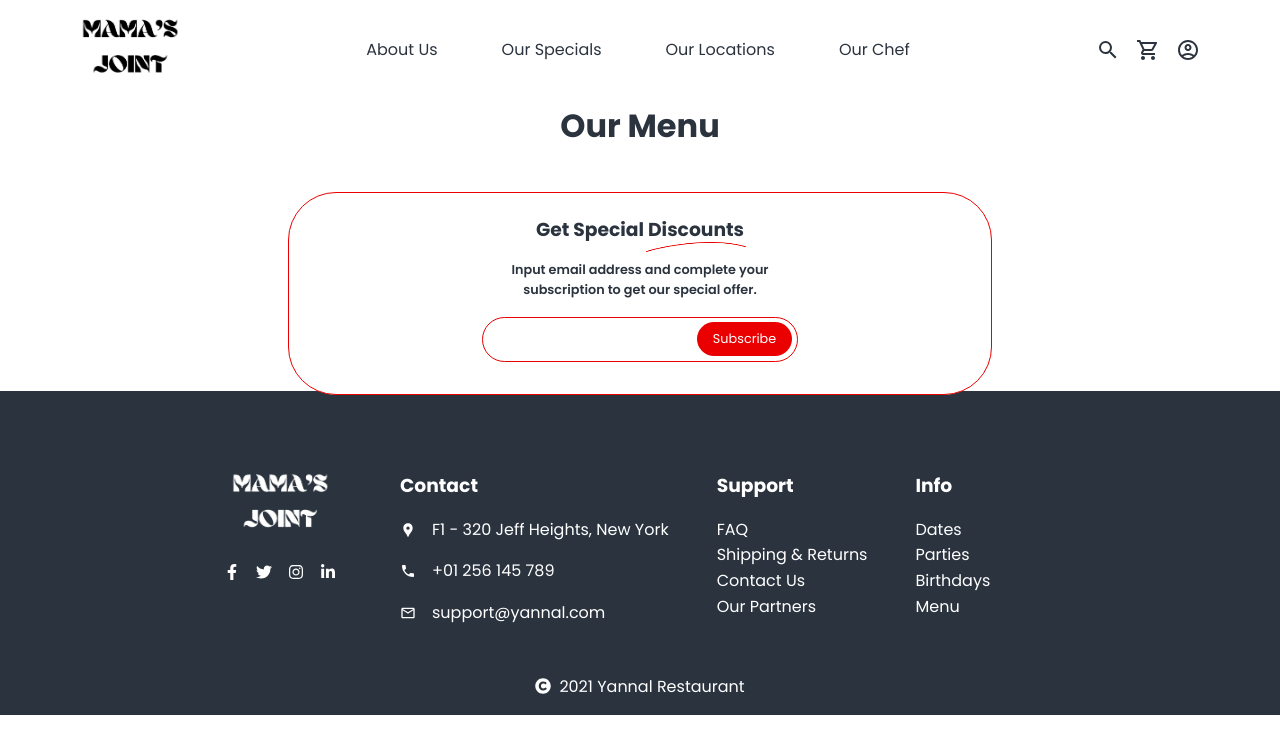
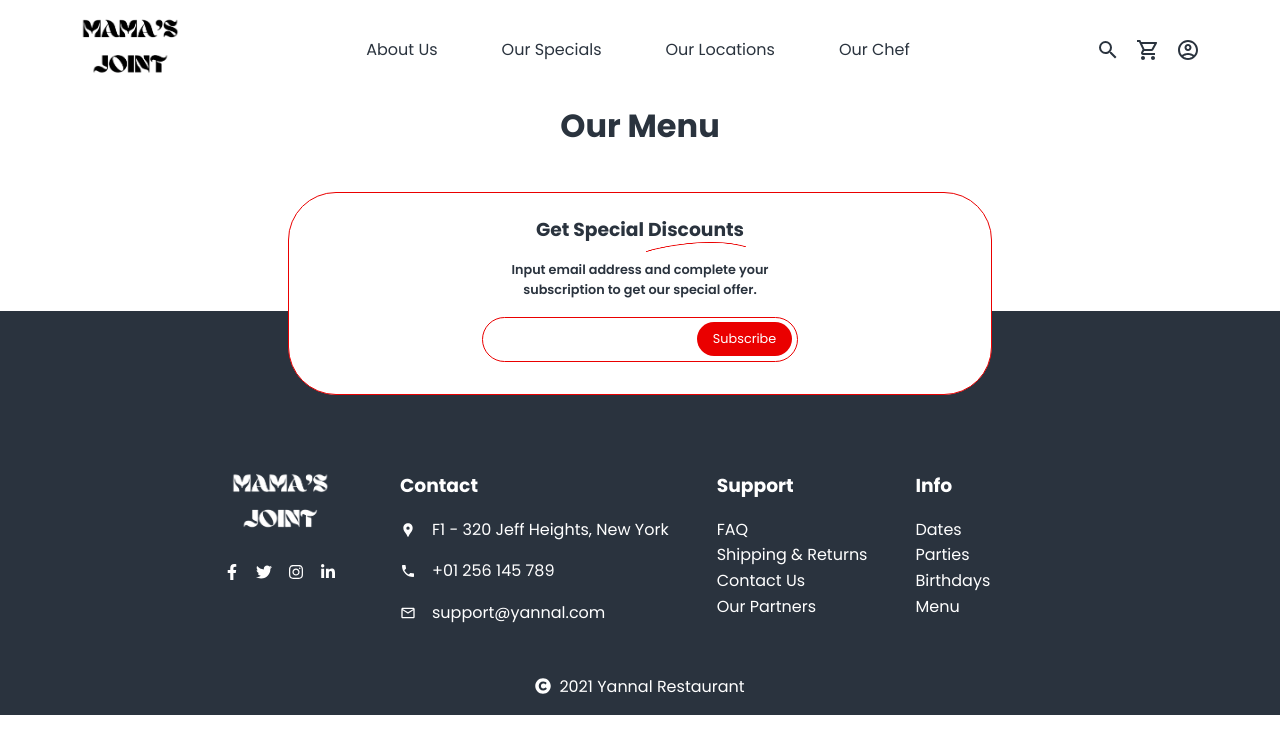
Before and after one commit to zeetaen1989/mama-joint, a Next.js app: page /menu in a window 1280 px wide. Shown: the top 754 px of the page. Built offline with nearby package versions, Linux system fonts and the light colour scheme; a web font is replaced by a local one.

Commit message:
style: container classname element padding modified

```diff
--- a/components/modules/Footer/Footer.module.scss
+++ b/components/modules/Footer/Footer.module.scss
@@ -4,15 +4,15 @@
 .container {
   background-color: $secondary-clr;
   color: white;
-  padding: 5rem 10rem 1rem;
+  padding: 10rem 10rem 1rem;
   display: flex;
   flex-direction: column;
   position: relative;
-  margin-top: 15rem;
+  margin-top: 10rem;
   z-index: 1;
   width: 100%;
 
-  .container__footer {
+  &__footer {
     display: flex;
 
     .footer__logo {
@@ -88,18 +88,10 @@
 }
 
 // *******MEDIA QUERY*******
-
-// Desktop
-@media screen and (max-width: $desktop) {
-  .container {
-    padding: 5rem 7rem 2rem;
-  }
-}
-
 // Tablet
 @media screen and (max-width: $tablet) {
   .container {
-    padding: 5rem 3rem 2rem;
+    padding: 10rem 3rem 1rem;
 
     .container__footer {
       .footer__info {
@@ -112,7 +104,7 @@
 // Mobile
 @media screen and (max-width: $mobile) {
   .container {
-    padding: 2rem 1rem 2rem;
+    padding: 7rem 1rem 2rem;
 
     .container__footer {
       flex-direction: column;
```
